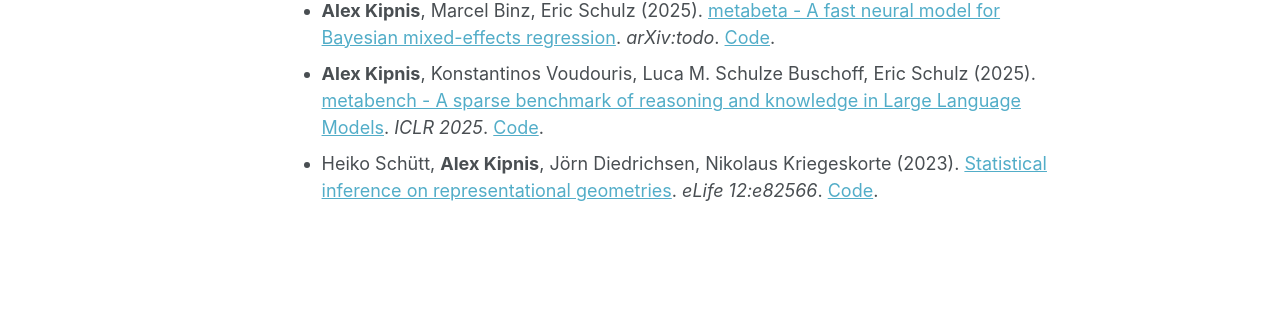
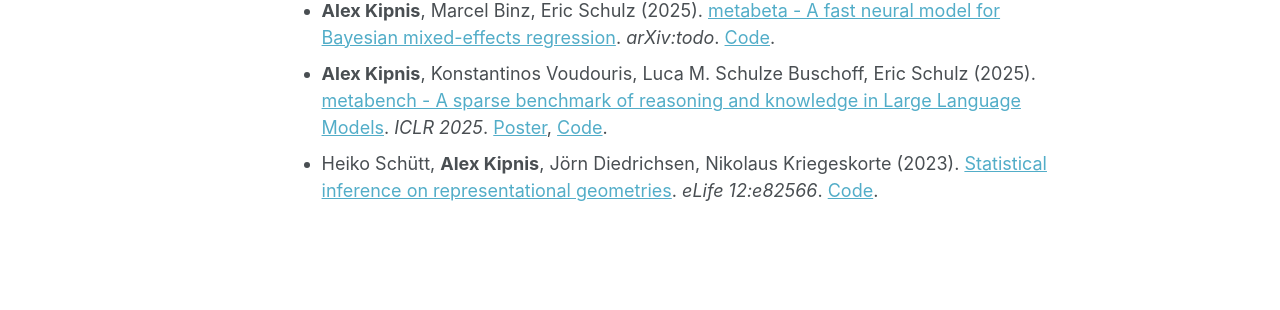
Before and after one commit to adkipnis/adkipnis.github.io, a Jekyll site: the page built from _pages/about.md, in a window 1280 px wide and 1032 px high. Shown: the part 439-749 px from the top of the window. Built offline with Jekyll 4.4.1, drawn with Linux system fonts in a browser that asks for light colours.

Commit message:
Update about.md

```diff
--- a/_pages/about.md
+++ b/_pages/about.md
@@ -13,5 +13,5 @@
 Publications
 ======
 - **Alex Kipnis**, Marcel Binz, Eric Schulz (2025). [metabeta - A fast neural model for Bayesian mixed-effects regression](todo). *arXiv:todo*. [Code](https://github.com/adkipnis/metabeta).
-- **Alex Kipnis**, Konstantinos Voudouris, Luca M. Schulze Buschoff, Eric Schulz (2025). [metabench - A sparse benchmark of reasoning and knowledge in Large Language Models](https://openreview.net/forum?id=4T33izzFpK). *ICLR 2025*. [Code](https://github.com/adkipnis/metabench).
+- **Alex Kipnis**, Konstantinos Voudouris, Luca M. Schulze Buschoff, Eric Schulz (2025). [metabench - A sparse benchmark of reasoning and knowledge in Large Language Models](https://openreview.net/forum?id=4T33izzFpK). *ICLR 2025*. [Poster](https://iclr.cc/media/PosterPDFs/ICLR%202025/31009.png?t=1745250340.3707366), [Code](https://github.com/adkipnis/metabench).
 - Heiko Schütt, **Alex Kipnis**, Jörn Diedrichsen, Nikolaus Kriegeskorte (2023). [Statistical inference on representational geometries](https://doi.org/10.7554/eLife.82566). *eLife 12:e82566*. [Code](https://github.com/adkipnis/fmri-simulations).
```
